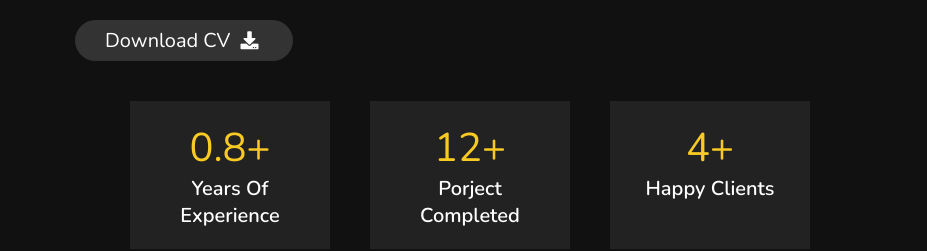
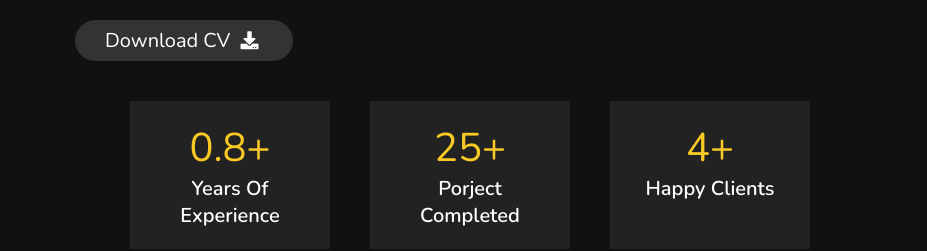
Before and after one commit to Jasmine3014/devtripti, a React (Create React App) app: page / in a window 1280 px wide. Shown: the part 1140-1391 px from the top of the page, without its empty margins (345-1272 px from the left). Built offline with nearby package versions, Linux system fonts and the light colour scheme.

Commit message:
project update

```diff
--- a/src/components/About.jsx
+++ b/src/components/About.jsx
@@ -22,7 +22,7 @@ function About() {
                             <h3>years of experience</h3>
                         </div>
                         <div className="box">
-                            <span>12+</span>
+                            <span>25+</span>
                             <h3>porject completed</h3>
                         </div>
                         <div className="box">
```
